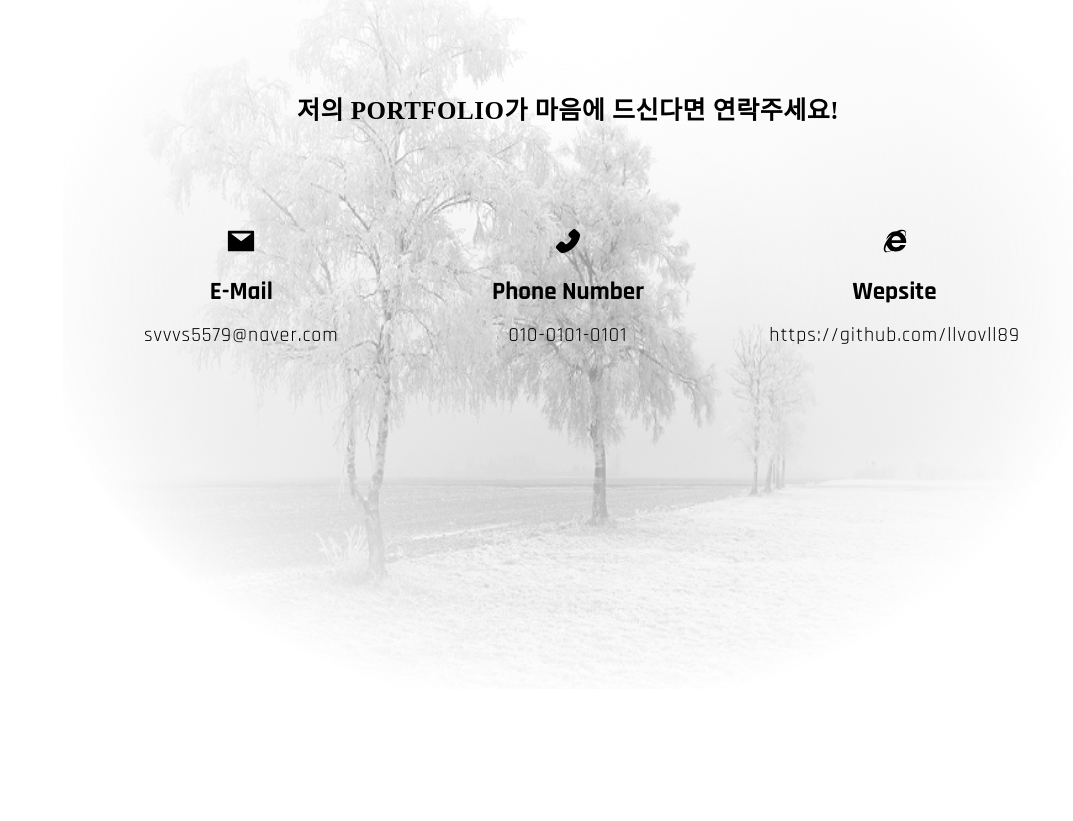
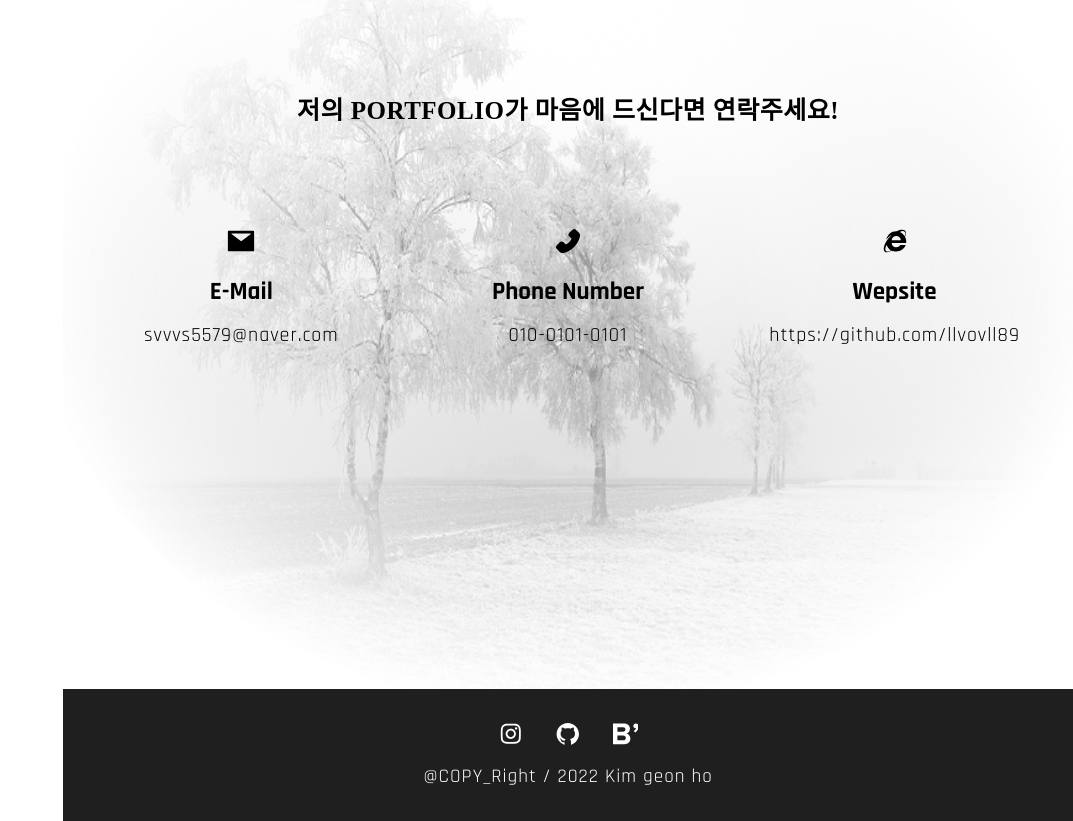
Before and after one commit to llvovll89/react_portfolio, a React (Create React App) app: page /home in a window 1280 px wide. Shown: the part 5135-5956 px from the top of the page, without its empty margins (207-1280 px from the left). Before the commit the page ends 5824 px from the top, so only its background shows below. Built offline with nearby package versions, Linux system fonts and the light colour scheme; the HTML template or start-up script is replaced by a standard one; a web font is replaced by a local one.

Commit message:
footer add

```diff
--- a/package.json
+++ b/package.json
@@ -3,10 +3,12 @@
   "version": "0.1.0",
   "private": true,
   "dependencies": {
+    "@splidejs/react-splide": "^0.7.12",
     "@testing-library/jest-dom": "^5.16.5",
     "@testing-library/react": "^13.4.0",
     "@testing-library/user-event": "^13.5.0",
     "aos": "^2.3.4",
+    "framer-motion": "^8.1.7",
     "gh-pages": "^4.0.0",
     "react": "^18.2.0",
     "react-dom": "^18.2.0",
--- a/src/component/footer/Footer.css
+++ b/src/component/footer/Footer.css
@@ -0,0 +1,25 @@
+.footer {
+    padding: 12px auto;
+    color: var(--whiteColor);
+}
+
+.footer .footer_content {
+    padding: 2rem;
+    text-align: center;
+}
+
+.footer .footer_content {
+    background: #1F1F1F;
+}
+
+.footer .footer_content .icons {
+    color: var(--whiteColor);
+    margin: 0 1rem;
+    font-size: 1.6rem;
+}
+
+.footer .footer_content .footer_copy {
+    margin-top: 0.5rem;
+    font-size: 1.2rem;
+    letter-spacing: 1px;
+}
--- a/src/component/footer/Footer.jsx
+++ b/src/component/footer/Footer.jsx
@@ -1,12 +1,20 @@
-import React from 'react'
+import React from 'react';
+import { social } from '../../assets/db/data';
 import './Footer.css';
 
 export const Footer = () => {
   return (
     <>
       <footer className="footer">
-
+        <div className="footer_content">
+          {social.map((item) => (
+            <a className="icons" key={item.id} href={item.url} target="_blank">
+              {item.icon}
+            </a>
+          ))}
+          <p className="footer_copy">@COPY_Right / 2022 Kim geon ho</p>
+        </div>
       </footer>
     </>
-  )
-}
+  );
+};
--- a/src/component/project/jsproject/JsProject.jsx
+++ b/src/component/project/jsproject/JsProject.jsx
@@ -30,7 +30,7 @@ export const JsProject = () => {
               <h2>JS-PROJECT</h2>
             </div>
           </div>
-          <div className="row pro_row">
+          <div className="row pro_row" >
             <ProjectCard
               title="곤충박멸 게임"
               imgurl={insectJS}
--- a/src/component/project/reactproject/ReactProject.jsx
+++ b/src/component/project/reactproject/ReactProject.jsx
@@ -3,8 +3,10 @@ import { reactProject } from '../../../assets/db/data';
 import { ReactCard } from './ReactCard';
 import './ReactProject.css';
 
+import { Splide, SplideSlide } from '@splidejs/react-splide';
+import '@splidejs/splide/dist/css/splide.min.css';
+
 export const ReactProject = () => {
-
   return (
     <>
       <section className="react-project section hidden">
@@ -31,7 +33,7 @@ export const ReactProject = () => {
                 subtitle={item.subtitle}
               />
             ))}
-            </div>
+          </div>
         </div>
       </section>
     </>
--- a/src/home/Home.jsx
+++ b/src/home/Home.jsx
@@ -4,6 +4,7 @@ import { Arrow } from '../component/arrow/Arrow';
 import { Asidecontent } from '../component/aside/Asidecontent';
 import { Backend } from '../component/back/Backend';
 import { Contact } from '../component/contact/Contact';
+import { Footer } from '../component/footer/Footer';
 import { Main } from '../component/main/Main';
 import { JsProject } from '../component/project/jsproject/JsProject';
 import { ReactProject } from '../component/project/reactproject/ReactProject';
@@ -21,6 +22,7 @@ export const Home = () => {
           <Backend />
           <Contact />
           <Arrow />
+          <Footer />
         </div>
       </div>
     </>
--- a/src/index.css
+++ b/src/index.css
@@ -134,6 +134,26 @@ img {
   background: var(--orangeColor);
 }
 
+::-webkit-scrollbar {
+  width: 1.25rem;
+}
+
+::-webkit-scrollbar-track {
+  border-radius: 100vw;
+  background: linear-gradient(to bottom , rgba(0,0,0,0.17), #Fccfc3);
+}
+
+::-webkit-scrollbar-thumb {
+  background: #Fff;
+  border-radius: 100vw;
+  border: 0.2rem solid #Fccfc3;
+}
+
+::-webkit-scrollbar-thumb:hover {
+  background: rgba(0,0,0,0.17);
+}
+
+
 @media screen and (max-width: 1240px) {
     .main-content {
       padding-left: 0;
```
Also changed, not shown: 1 other file (tests, documents, lock files or other folders).
